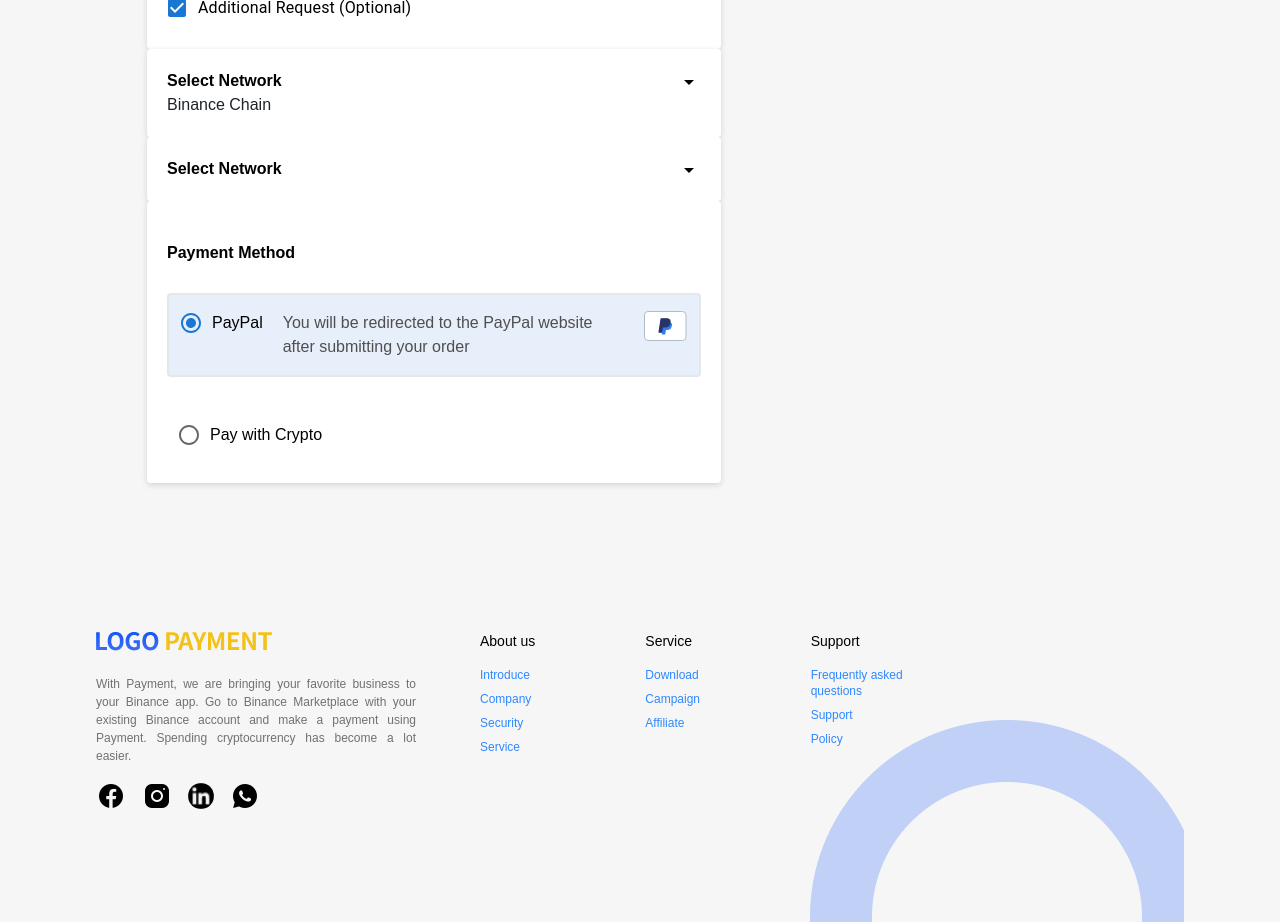
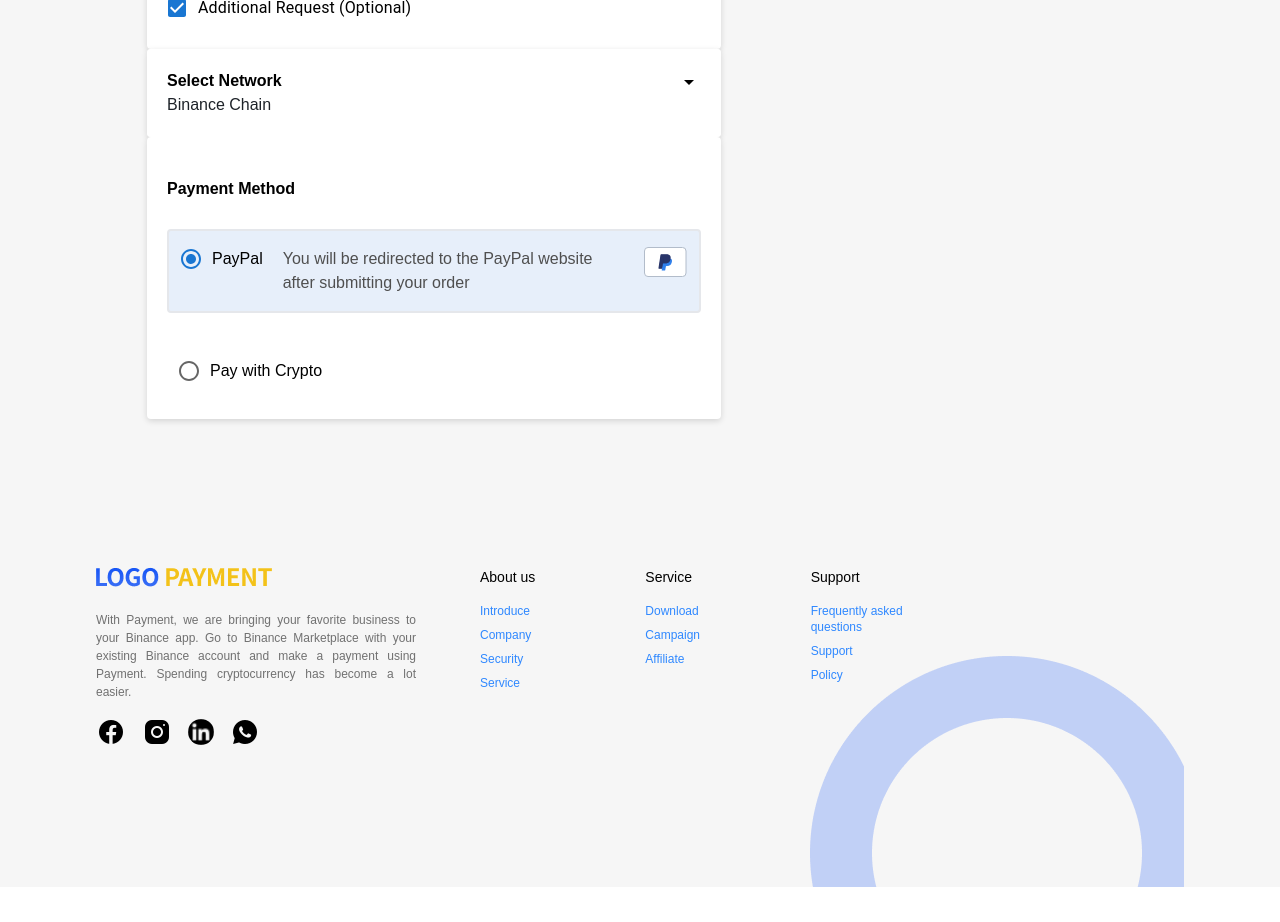
Before and after one commit to hieu26102001/payment, a Next.js app: page /Invoice in a window 1280 px wide. Shown: the part 1240-2162 px from the top of the page. After the commit the page ends 2127 px from the top, so only its background shows below. Built offline with nearby package versions, Linux system fonts and the light colour scheme.

Commit message:
Sua Network

```diff
--- a/components/Popup/Network.jsx
+++ b/components/Popup/Network.jsx
@@ -9,42 +9,7 @@ const Fee = () => (
     </div>)
 export default function Network() {
     return (
-        <Box>
-            {/* <div className="">
-                <div className="text-xl mb-6 font-semibold">
-                    Select network
-                </div>
-                <p className="text-gray-400 mb-8 hidden md:flex text-left">
-                    Ensure the network matches the addresses network entered to avoid withdrawal losses
-                </p>
-                </div>
-                <form class="flex flex-col">
-                    <label className="flex items-center border-2 border-gray-300 p-2 my-1">
-                        <input type="radio" id="BEP2" name="drone" value="BEP2"
-                        />
-                        <div className="flex justify-between w-full py-1 px-3">
-                            <div>
-                                <label for="BEP2">BEP2</label>
-                                <div className="text-gray-400 text-xs">Binace Chain (BNB)</div>
-                            </div>
-                            <Fee/>
-                        </div>
-                    </label>
-                    <label className="flex items-center border-2 border-gray-300 p-2 my-1">
-                        <input type="radio" id="BEP20(BSC)" name="drone" value="BEP20(BSC)" />
-                        <div className="flex justify-between w-full py-1 px-3">
-                            <div >
-                                <label for="BEP20(BSC)">BEP20(BSC)</label>
-                                <div className="text-gray-400 text-xs">Binace Smart Chain (BNB)</div>
-                            </div>
-                            <Fee/>
-                        </div>
-                    </label>
-                </form> */}
-            <AccordionPayment
-            label="Select network"
 
-            >
             <form class="flex flex-col">
                 <label className="flex items-center border-2 border-gray-300 p-2 my-1">
                     <input type="radio" id="BEP2" name="drone" value="BEP2"
@@ -68,7 +33,34 @@ export default function Network() {
                     </div>
                 </label>
             </form>
-            </AccordionPayment>
-        </Box>
+            // {/* <AccordionPayment
+            // label="Select network"
+
+            // >
+            //     <form class="flex flex-col">
+            //         <label className="flex items-center border-2 border-gray-300 p-2 my-1">
+            //             <input type="radio" id="BEP2" name="drone" value="BEP2"
+            //             />
+            //             <div className="flex justify-between w-full py-1 px-3">
+            //                 <div>
+            //                     <label for="BEP2">BEP2</label>
+            //                     <div className="text-gray-400 text-xs">Binace Chain (BNB)</div>
+            //                 </div>
+            //                 <Fee />
+            //             </div>
+            //         </label>
+            //         <label className="flex items-center border-2 border-gray-300 p-2 my-1">
+            //             <input type="radio" id="BEP20(BSC)" name="drone" value="BEP20(BSC)" />
+            //             <div className="flex justify-between w-full py-1 px-3">
+            //                 <div >
+            //                     <label for="BEP20(BSC)">BEP20(BSC)</label>
+            //                     <div className="text-gray-400 text-xs">Binace Smart Chain (BNB)</div>
+            //                 </div>
+            //                 <Fee />
+            //             </div>
+            //         </label>
+            //     </form>
+            // </AccordionPayment> */}
+
     )
 }
--- a/pages/Invoice.jsx
+++ b/pages/Invoice.jsx
@@ -207,7 +207,7 @@ export default function Invoice() {
                 <Network />
                 <button onClick={() => handleCloseDialog(setOpenNetwork)} >cancel</button>
               </Dialog>
-              <Network />
+              {/* <Network /> */}
               {/* PAYMENT METHOD */}
               <div>
                 <Responsive
```
Lines whose indentation alone changed are shown as unchanged.
